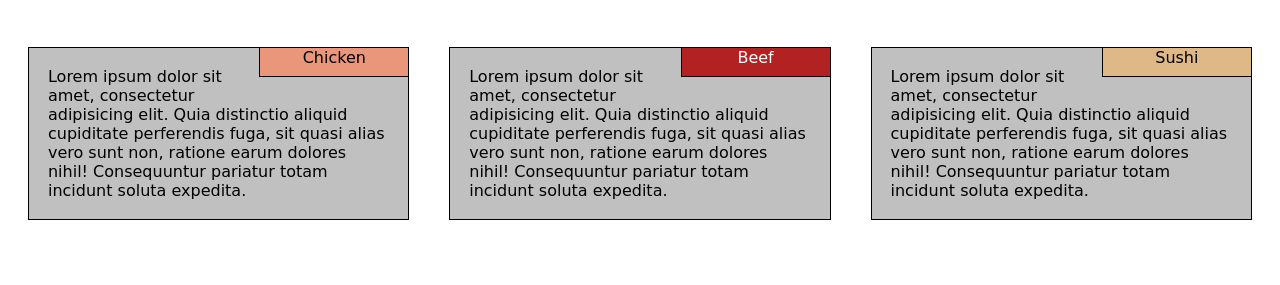
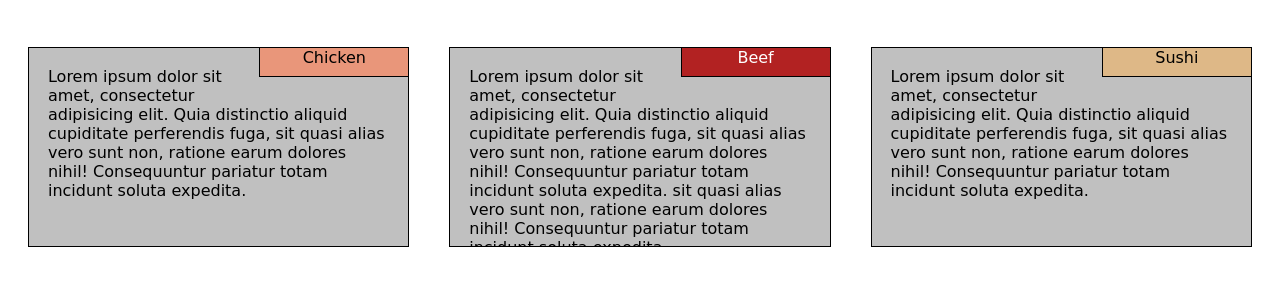
Before and after one commit to DanRMenV/danrmenv.github.io, a plain HTML site: page mod2_solution/index.html in a window 1280 px wide. Shown: the part 71-356 px from the top of the page. Drawn offline with Linux system fonts and the light colour scheme.

Commit message:
pagina terminada

```diff
--- a/mod2_solution/css/styles.css
+++ b/mod2_solution/css/styles.css
@@ -9,9 +9,10 @@ h1 {
 
 .box{
   border: 1px solid black;
-  height: auto;
+  height: 200px;
   margin: 20px;
   background-color: silver;
+  overflow: hidden;
 }
 
 .title {
@@ -40,12 +41,14 @@ h1 {
 .content {
   clear: left;
   margin: 5%;
+
 }
 
 
 /* Simple Responsive Framework. */
 .row {
   width: 100%;
+  height: 200px;
 }
 
 /********** Large devices only **********/
--- a/mod2_solution/index.html
+++ b/mod2_solution/index.html
@@ -3,7 +3,7 @@
 <head>
 <meta charset="utf-8">
 <meta name="viewport" content="width=device-width, initial-scale=1">
-<title>Responsive Layout</title>
+<title>Solution Module 2</title>
   <link rel="stylesheet" href="css/styles.css">
 </head>
 
@@ -21,7 +21,7 @@
   <div class="col-lg-4 col-md-6">
     <div class="box">
       <p class="title title2">Beef</p>
-      <p class= "content">Lorem ipsum dolor sit amet, consectetur adipisicing elit. Quia distinctio aliquid cupiditate perferendis fuga, sit quasi alias vero sunt non, ratione earum dolores nihil! Consequuntur pariatur totam incidunt soluta expedita.</p>
+      <p class= "content">Lorem ipsum dolor sit amet, consectetur adipisicing elit. Quia distinctio aliquid cupiditate perferendis fuga, sit quasi alias vero sunt non, ratione earum dolores nihil! Consequuntur pariatur totam incidunt soluta expedita. sit quasi alias vero sunt non, ratione earum dolores nihil! Consequuntur pariatur totam incidunt soluta expedita.</p>
     </div>
   </div>
 
```
